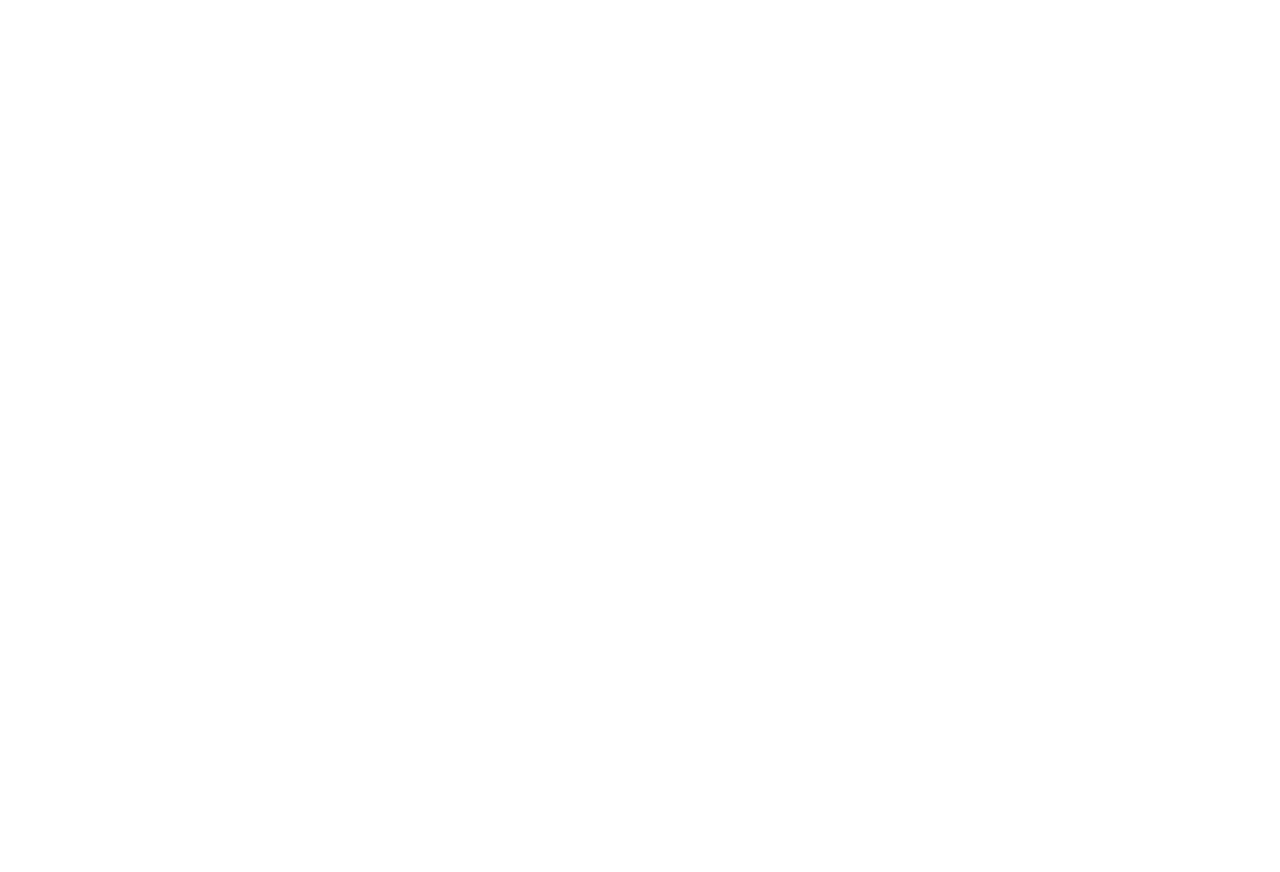
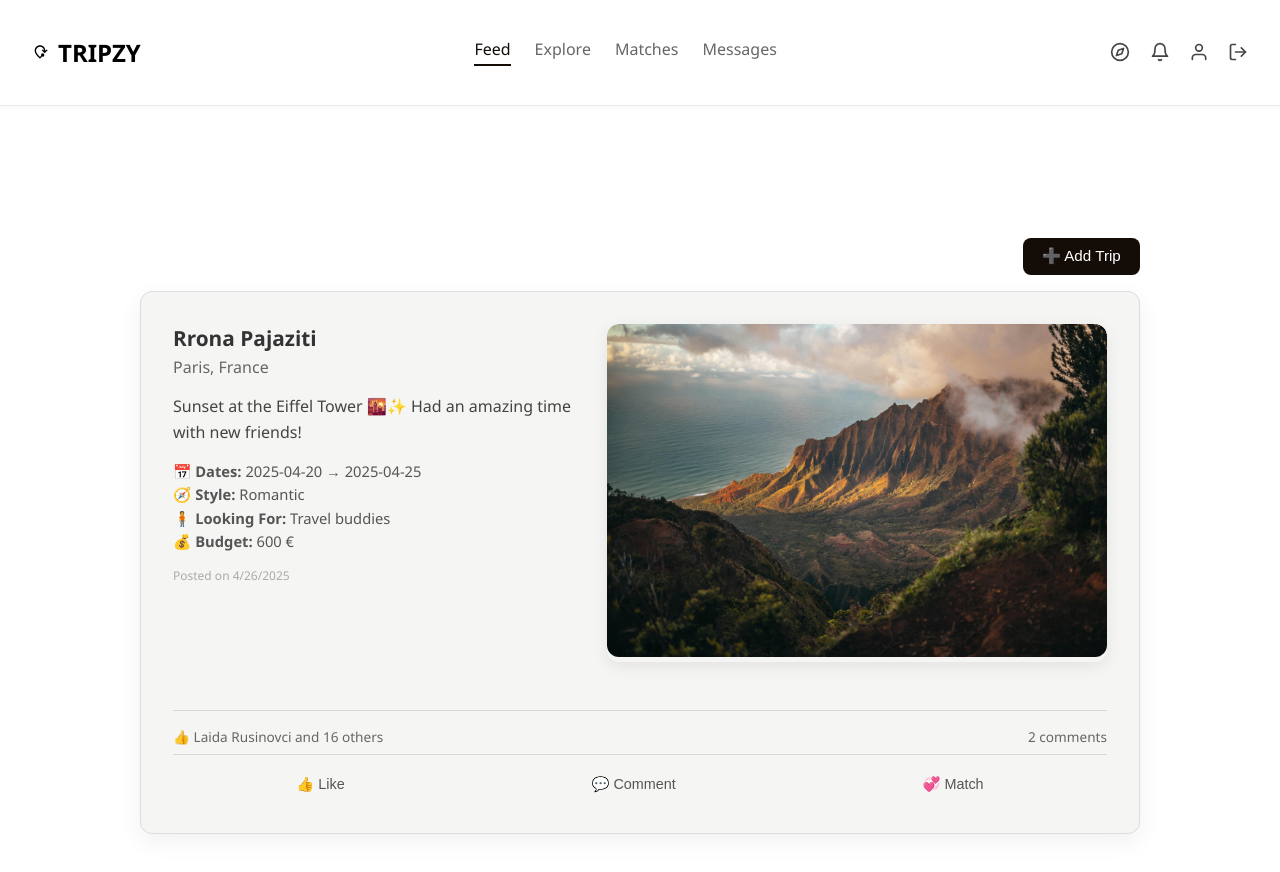
Before and after one commit to DonikaNuredinii/Tripzy, a React (Create React App) app in the folder travelmate/: page /feed in a window 1280 px wide. Before the commit this address had no page. Shown: the top 872 px of the page. Before the commit the page ends 800 px from the top, so only its background shows below. Built offline with nearby package versions, Linux system fonts and the light colour scheme.

Commit message:
Feed page style

```diff
--- a/travelmate/src/App.js
+++ b/travelmate/src/App.js
@@ -1,13 +1,16 @@
-import { BrowserRouter as Router, Routes, Route } from 'react-router-dom';
+import { BrowserRouter as Router, Routes, Route } from "react-router-dom";
 import "./App.css";
 import LandingPage from "./Pages/LandingPage";
-import CreateTripPost from "./Pages/CreateTripPost";
+import CreateTripPost from "./Components/CreateTripPost";
+import TripFeedC from "./Pages/Trip-FeedC";
+
 function App() {
   return (
     <Router>
       <Routes>
         <Route path="/" element={<LandingPage />} />
         <Route path="/trip_post" element={<CreateTripPost />} />
+        <Route path="/feed" element={<TripFeedC />} />
       </Routes>
     </Router>
   );
--- a/travelmate/src/CSS/Style.css
+++ b/travelmate/src/CSS/Style.css
@@ -432,12 +432,13 @@
 
 /* add trip post*/
 .trip-post {
-  background-color: #fdfaf7;
+  background-color: #f5f5f4;
   border-radius: 12px;
   padding: 16px;
   width: 100%;
   max-width: 600px;
   margin: 20px auto;
+  margin-bottom: 80px;
   color: #3a2c20;
   box-shadow: 0 0 10px rgba(0, 0, 0, 0.1);
 }
@@ -466,7 +467,7 @@
 }
 
 .photo-upload-frame {
-  background-color: #f2ede9;
+  background-color: #fff;
   border-radius: 12px;
   padding: 16px;
   margin-top: 16px;
@@ -506,13 +507,14 @@
   height: 100%;
   opacity: 0;
   cursor: pointer;
+  background-color: #fff;
 }
 
 .mobile-upload {
   display: flex;
   justify-content: space-between;
   align-items: center;
-  background-color: #f9f5f1;
+  background-color: #fff;
   border-radius: 8px;
   padding: 10px 16px;
   margin-top: 12px;
@@ -532,7 +534,7 @@
 }
 
 .add-btn {
-  background-color: #c9a27e;
+  background-color: #140c06;
   border: none;
   color: white;
   padding: 6px 14px;
@@ -544,7 +546,7 @@
     transform 0.2s ease;
 }
 .add-btn:hover {
-  background-color: #a8876a;
+  background-color: #140c06;
   transform: scale(1.03);
 }
 .preview-container {
@@ -559,7 +561,7 @@
   height: 80px;
   border-radius: 6px;
   object-fit: cover;
-  border: 2px solid #c7b4a3;
+  border: 2px solid #140c06;
 }
 
 .file-label {
@@ -585,7 +587,7 @@
 .trip-option {
   display: flex;
   align-items: center;
-  background: #f6f3ef;
+  background: #fff;
   border-radius: 8px;
   padding: 6px 10px;
   flex: 1 1 45%;
@@ -594,13 +596,13 @@
 
 .trip-option .icon {
   margin-right: 8px;
-  color: #3a2c20;
+  color: #140c06;
 }
 
 .trip-option input {
   background: transparent;
   border: none;
-  color: #3a2c20;
+  color: #140c06;
   flex: 1;
   padding-right: 30px;
 }
@@ -611,22 +613,22 @@
 .trip-option input:focus {
   outline: none;
   border-radius: 6px;
-  box-shadow: 0 0 0 2px rgba(201, 162, 126, 0.3); /* pastel i butë */
+  box-shadow: 0 0 0 2px rgba(201, 162, 126, 0.3);
 }
 
 .input-suffix {
   position: absolute;
   right: 10px;
-  color: #7a6b5a;
+  color: #140c06;
   font-weight: bold;
   pointer-events: none;
 }
 
 .post-button {
-  margin-top: 16px;
+  margin-top: 40px;
   width: 100%;
   padding: 12px;
-  background-color: #c9a27e;
+  background-color: #140c06;
   border: none;
   border-radius: 8px;
   font-weight: bold;
@@ -634,10 +636,8 @@
   cursor: pointer;
 }
 .post-button:hover {
-  background-color: #a8876a;
+  background-color: #3a2c20;
   color: #fff;
-  transform: scale(1.03);
-  box-shadow: 0 4px 10px rgba(0, 0, 0, 0.2);
 }
 .trip-option input[type="date"]::-webkit-calendar-picker-indicator {
   filter: invert(50%) sepia(20%) hue-rotate(10deg) saturate(200%);
@@ -779,3 +779,198 @@
 .nav-button.right {
   right: 12px;
 }
+/*=====================Travel Feed==================*/
+.trip-feed-header {
+  display: flex;
+  justify-content: flex-end;
+  margin-bottom: 1rem;
+}
+
+.add-trip-btn {
+  background-color: #140c06;
+  color: white;
+  border: none;
+  padding: 0.6rem 1.2rem;
+  font-size: 0.95rem;
+  cursor: pointer;
+  transition: background-color 0.2s ease;
+}
+
+.trip-feed {
+  padding: 2rem;
+  max-width: 1000px;
+  margin: 100px auto;
+  font-family: "Segoe UI", sans-serif;
+}
+
+.wide-trip-card {
+  display: flex;
+  flex-direction: column;
+  background-color: #f5f5f4;
+  border: 1px solid #ddd;
+  border-radius: 12px;
+  padding: 2rem;
+  margin-bottom: 2rem;
+  gap: 1.5rem;
+  box-shadow: 0 8px 24px rgba(0, 0, 0, 0.06);
+}
+.trip-content {
+  display: flex;
+  justify-content: space-between;
+  align-items: flex-start;
+  gap: 2rem;
+}
+.trip-text {
+  flex: 1;
+}
+
+.trip-text h3 {
+  font-size: 1.3rem;
+  margin: 0;
+  color: #333;
+}
+
+.trip-destination {
+  color: #666;
+  margin: 0.25rem 0 1rem;
+}
+
+.trip-description {
+  font-size: 1rem;
+  color: #444;
+  margin-bottom: 1rem;
+  line-height: 1.6;
+}
+
+.trip-info p {
+  margin: 0.2rem 0;
+  font-size: 0.92rem;
+  color: #555;
+}
+
+.meta {
+  margin-top: 1rem;
+  font-size: 0.75rem;
+  color: #aaa;
+}
+.trip-reactions {
+  margin-top: 1.5rem;
+  border-top: 1px solid #d8d5d5;
+  padding-top: 1rem;
+}
+
+.likes-comments {
+  display: flex;
+  justify-content: space-between;
+  font-size: 0.85rem;
+  color: #666;
+  margin-bottom: 0.5rem;
+}
+
+.action-buttons {
+  display: flex;
+  justify-content: space-around;
+  border-top: 1px solid #d8d5d5;
+  padding-top: 0.8rem;
+}
+
+.action-buttons button {
+  background: none;
+  border: none;
+  font-size: 0.9rem;
+  color: #555;
+  cursor: pointer;
+  padding: 0.5rem 1rem;
+  border-radius: 8px;
+  transition: background-color 0.2s ease;
+}
+
+.action-buttons button:hover {
+  background-color: #f2f2f2;
+}
+
+.trip-image {
+  flex-shrink: 0;
+  width: 500px;
+  max-height: 400px;
+  overflow: hidden;
+  border-radius: 12px;
+  box-shadow: 0 4px 16px rgba(0, 0, 0, 0.08);
+}
+
+.trip-image img {
+  width: 100%;
+  height: 100%;
+  object-fit: cover;
+  border-radius: 12px;
+}
+/*=======================NavBar feed================*/
+.navbar-feed {
+  display: flex;
+  justify-content: space-between;
+  align-items: center;
+  background-color: #ffffff;
+  border-bottom: 1px solid #eaeaea;
+  padding: 1rem 2rem;
+  position: sticky;
+  top: 0;
+  z-index: 100;
+  box-shadow: 0 2px 6px rgba(0, 0, 0, 0.03);
+  font-family: "Segoe UI", sans-serif;
+}
+
+.navbar-left {
+  display: flex;
+  align-items: center;
+  gap: 10px;
+}
+
+.navbar-logo {
+  height: 32px;
+}
+
+.navbar-title {
+  font-weight: bold;
+  font-size: 1.2rem;
+  color: #2d2d2d;
+}
+
+.navbar-center {
+  display: flex;
+  gap: 1.5rem;
+}
+
+.nav-link {
+  color: #666;
+  text-decoration: none;
+  font-size: 1rem;
+  position: relative;
+  padding-bottom: 4px;
+}
+
+.nav-link:hover,
+.nav-link.active {
+  color: #140c06;
+  font-weight: 500;
+  border-bottom: 2px solid #140c06;
+}
+
+.navbar-right {
+  display: flex;
+  align-items: center;
+  gap: 1.2rem;
+}
+
+.nav-icon {
+  font-size: 1.25rem;
+  color: #444;
+  cursor: pointer;
+  transition: color 0.2s ease;
+}
+
+.nav-icon:hover {
+  color: #140c06;
+}
+.trip-form-container {
+  margin-bottom: 2rem;
+}
--- /dev/null
+++ b/travelmate/src/Components/NavBar-feed.js
@@ -0,0 +1,38 @@
+import React from "react";
+import { FiCompass, FiBell, FiUser, FiLogOut } from "react-icons/fi";
+import { MdOutlineModeOfTravel } from "react-icons/md";
+
+import "../CSS/Style.css";
+
+const NavbarFeed = () => {
+  return (
+    <nav className="navbar-feed">
+      <div className="navbar-left">
+        <MdOutlineModeOfTravel />
+        <h1>TRIPZY</h1>
+      </div>
+      <div className="navbar-center">
+        <a href="/feed" className="nav-link active">
+          Feed
+        </a>
+        <a href="/explore" className="nav-link">
+          Explore
+        </a>
+        <a href="/matches" className="nav-link">
+          Matches
+        </a>
+        <a href="/messages" className="nav-link">
+          Messages
+        </a>
+      </div>
+      <div className="navbar-right">
+        <FiCompass className="nav-icon" />
+        <FiBell className="nav-icon" />
+        <FiUser className="nav-icon" />
+        <FiLogOut className="nav-icon" title="Logout" />
+      </div>
+    </nav>
+  );
+};
+
+export default NavbarFeed;
--- /dev/null
+++ b/travelmate/src/Pages/Trip-FeedC.js
@@ -0,0 +1,14 @@
+import React from "react";
+import NavbarFeed from "../Components/NavBar-feed";
+import TripFeedContent from "./TripFeed";
+
+const TripFeedC = () => {
+  return (
+    <>
+      <NavbarFeed />
+      <TripFeedContent />
+    </>
+  );
+};
+
+export default TripFeedC;
--- /dev/null
+++ b/travelmate/src/Pages/TripFeed.js
@@ -0,0 +1,98 @@
+import React, { useState } from "react";
+import "../CSS/Style.css";
+import CreateTripPost from "../Components/CreateTripPost";
+
+const sampleImage = "/Images/Hawaii.jpg";
+
+const demoTrips = [
+  {
+    id: 1,
+    user: {
+      Name: "Rrona Pajaziti",
+      Profile_photo: "/images/users/rrona.jpg",
+    },
+    Description:
+      "Sunset at the Eiffel Tower 🌇✨ Had an amazing time with new friends!",
+    Destination_country: "France",
+    Destination_city: "Paris",
+    Departuredate: "2025-04-20",
+    Return_date: "2025-04-25",
+    Travel_STYLE: "Romantic",
+    Budget_estimated: 600,
+    Looking_for: "Travel buddies",
+    photos: [sampleImage],
+    created_at: "2025-04-26T15:20:00",
+  },
+];
+
+const TripFeed = () => {
+  const [showPostForm, setShowPostForm] = useState(false);
+
+  return (
+    <div className="trip-feed">
+      <div className="trip-feed-header">
+        <button
+          className="add-trip-btn"
+          onClick={() => setShowPostForm(!showPostForm)}
+        >
+          {showPostForm ? "✖ Cancel" : "➕ Add Trip"}
+        </button>
+      </div>
+
+      {showPostForm && (
+        <div className="trip-form-container">
+          <CreateTripPost />
+        </div>
+      )}
+
+      {demoTrips.map((trip) => (
+        <div key={trip.id} className="wide-trip-card">
+          <div className="trip-content">
+            <div className="trip-text">
+              <h3>{trip.user.Name}</h3>
+              <p className="trip-destination">
+                {trip.Destination_city}, {trip.Destination_country}
+              </p>
+              <p className="trip-description">{trip.Description}</p>
+              <div className="trip-info">
+                <p>
+                  📅 <strong>Dates:</strong> {trip.Departuredate} →{" "}
+                  {trip.Return_date}
+                </p>
+                <p>
+                  🧭 <strong>Style:</strong> {trip.Travel_STYLE}
+                </p>
+                <p>
+                  🧍 <strong>Looking For:</strong> {trip.Looking_for}
+                </p>
+                <p>
+                  💰 <strong>Budget:</strong> {trip.Budget_estimated} €
+                </p>
+              </div>
+              <p className="meta">
+                Posted on {new Date(trip.created_at).toLocaleDateString()}
+              </p>
+            </div>
+            <div className="trip-image">
+              <img src={trip.photos[0]} alt="Trip" />
+            </div>
+          </div>
+
+          <div className="trip-reactions">
+            <div className="likes-comments">
+              <span>👍 Laida Rusinovci and 16 others</span>
+              <span>2 comments</span>
+            </div>
+            <div className="action-buttons">
+              <button>👍 Like</button>
+              <button>💬 Comment</button>
+              <button>💞 Match</button>
+            </div>
+          </div>
+        </div>
+      ))}
+    </div>
+  );
+};
+
+export default TripFeed;
```
Also changed, not shown: travelmate/src/Components/CreateTripPost.js (renamed from travelmate/src/Pages/CreateTripPost.js).
